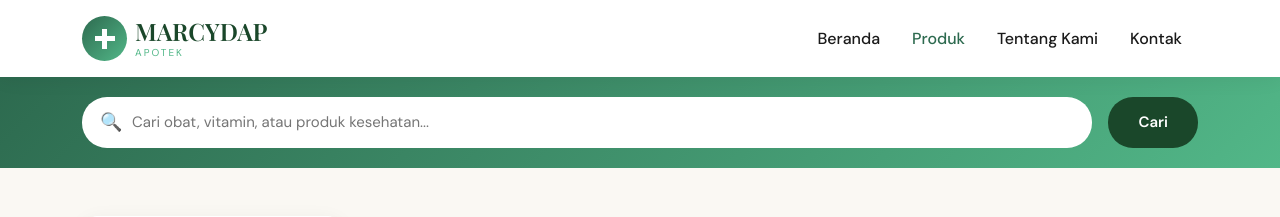
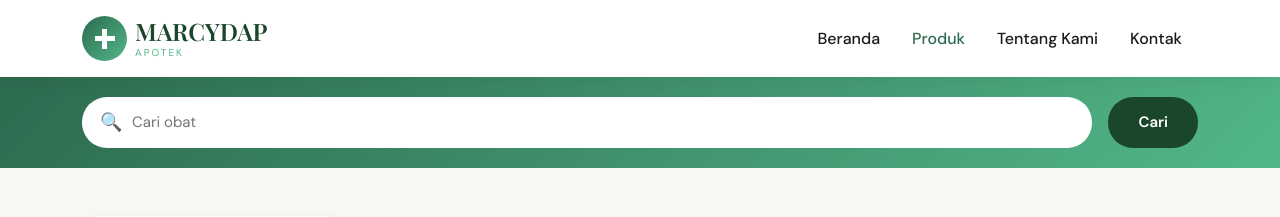
Before and after one commit to Misthoz/Project-Lock-In--Apotek-, a PHP site: page /produk.php in a window 1280 px wide. Shown: the top 217 px of the page. Run offline with PHP 8.4, Linux system fonts and the light colour scheme; data comes from the database, SQL or seed files in the repository.

Commit message:
update cari

```diff
--- a/main/produk.php
+++ b/main/produk.php
@@ -562,7 +562,7 @@ $result = mysqli_query($db, $query);
             <div class="d-flex gap-3">
                 <div class="search-wrapper">
                     <span class="search-icon">🔍</span>
-                    <input type="text" placeholder="Cari obat, vitamin, atau produk kesehatan...">
+                    <input type="text" placeholder="Cari obat">
                 </div>
                 <button class="search-btn">Cari</button>
             </div>
```
